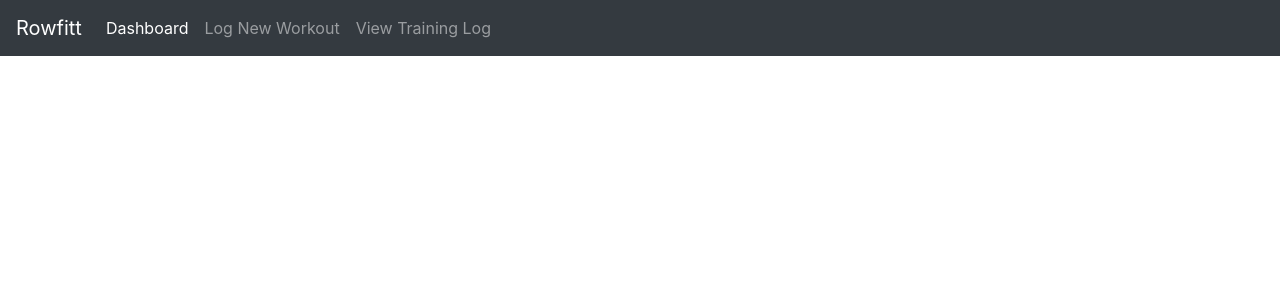
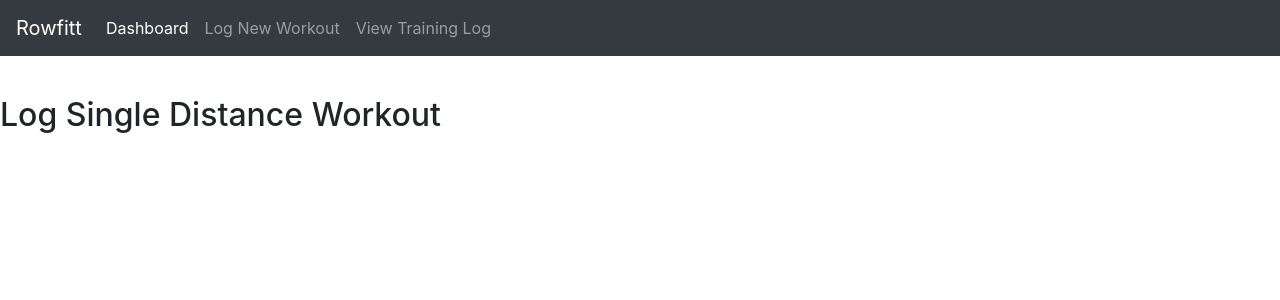
Before and after one commit to anuragkapur/rowfitt-react-app, a React (Create React App) app: page /log-new-workout/single-distance-workout in a window 1280 px wide. Shown: the top 300 px of the page. Built offline with nearby package versions, Linux system fonts and the light colour scheme.

Commit message:
Add "log new workout" page that navigates to individual workout type pages

```diff
--- a/src/components/LogNewWorkout.js
+++ b/src/components/LogNewWorkout.js
@@ -1,21 +1,26 @@
 import React from 'react';
+import {
+  BrowserRouter as Router,
+} from 'react-router-dom';
 
 class LogNewWorkout extends React.Component {
   render() {
     return(
+      <Router>
         <main role="main" className="container rowfitt-body-main-below-navbar">
           <h1 className="jumbotron-heading">Log a New Workout</h1>
           <div className="row">
             <div className="col">
-            <button type="button" className="btn btn-primary btn-lg btn-block">Single Distance</button>
-            <button type="button" className="btn btn-primary btn-lg btn-block">Single Time</button>
-            <button type="button" className="btn btn-primary btn-lg btn-block">Fixed Distance Intervals</button>
-            <button type="button" className="btn btn-primary btn-lg btn-block">Fixed Time Intervals</button>
-            <button type="button" className="btn btn-primary btn-lg btn-block">Variable Distance Intervals</button>
-            <button type="button" className="btn btn-primary btn-lg btn-block">Variable Time Intervals</button>
+              <a className="btn btn-primary btn-lg btn-block" href="/log-new-workout/single-distance-workout" role="button">Single Distance</a>
+              <a className="btn btn-primary btn-lg btn-block" href="#" role="button">Single Time</a>
+              <a className="btn btn-primary btn-lg btn-block" href="#" role="button">Fixed Distance Intervals</a>
+              <a className="btn btn-primary btn-lg btn-block" href="#" role="button">Fixed Time Intervals</a>
+              <a className="btn btn-primary btn-lg btn-block" href="#" role="button">Variable Distance Intervals</a>
+              <a className="btn btn-primary btn-lg btn-block" href="#" role="button">Variable Time Intervals</a>
             </div>
           </div>
         </main>
+      </Router>
     );
   }
 }
--- a/src/components/NavBar.js
+++ b/src/components/NavBar.js
@@ -6,6 +6,13 @@ import {
 import Dashboard from './Dashboard';
 import LogNewWorkout from './LogNewWorkout'
 import ViewTrainingLog from './ViewTrainingLog'
+
+const LogSingleDistanceWorkout = () => (
+  <div>
+    <br></br><br></br><br></br><br></br>
+    <h2>Log Single Distance Workout</h2>
+  </div>
+);
 
 class NavBar extends React.Component {
   render() {
@@ -37,6 +44,7 @@ class NavBar extends React.Component {
           <Route exact path="/" component={Dashboard}/>
           <Route exact path="/log-new-workout" component={LogNewWorkout}/>
           <Route exact path="/view-training-log" component={ViewTrainingLog}/>
+          <Route exact path="/log-new-workout/single-distance-workout" component={LogSingleDistanceWorkout}/>
         </wrapper>
       </Router>
     );
```
Lines whose indentation alone changed are shown as unchanged.
